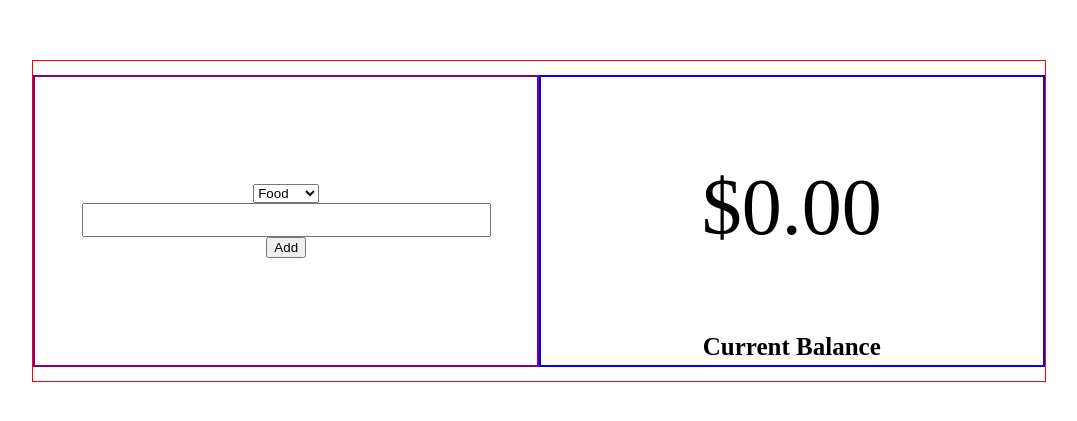
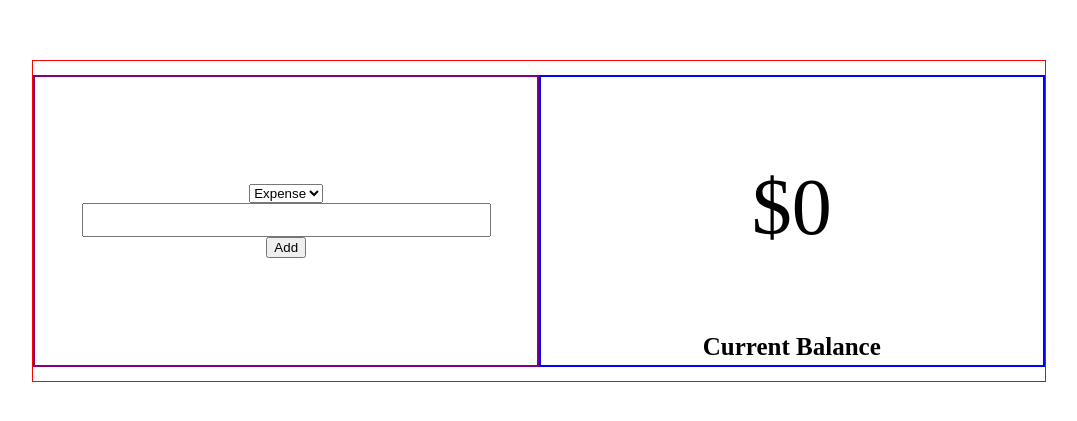
Before and after one commit to dev-martin02/track-expenses, a React (Vite) app: page / in a window 1280 px wide. Shown: the part 179-600 px from the top of the page, without its empty margins (101-1178 px from the left). Built offline with nearby package versions, Linux system fonts and the light colour scheme.

Commit message:
Functionality were added

```diff
--- a/src/App.jsx
+++ b/src/App.jsx
@@ -1,18 +1,59 @@
+import { useState } from "react";
 import "./App.css";
 
 function App() {
+  const [balance, setBalance] = useState(0);
+  const [inputAmount, setInputAmount] = useState("");
+  const [userAction, setUserAction] = useState("expense");
+
+  // Set values
+  const getValueInput = (e) => {
+    let value = parseInt(e.target.value);
+    setInputAmount(value);
+  };
+  const getSelectValue = (e) => {
+    setUserAction(e.target.value);
+  };
+
+  // Operations
+  const restBalance = () => {
+    setBalance(balance - inputAmount);
+  };
+
+  const addBalance = () => {
+    setBalance(balance + inputAmount);
+  };
+
+  //Functionality
+  const action = () => {
+    switch (userAction) {
+      case "income":
+        addBalance();
+        setInputAmount("");
+
+        break;
+      case "expense":
+        restBalance();
+        setInputAmount("");
+
+        break;
+      default:
+        console.log("Sorry you have to select one");
+    }
+  };
+
   return (
     <>
       <div id="user-money">
-        <select name="activity" id="activity">
-          <option value="food">Food</option>
+        <select name="activity" id="activity" onChange={getSelectValue}>
+          <option value="expense">Expense</option>
           <option value="income">Income</option>
         </select>
-        <input type="number" />
-        <button>Add</button>
+        <input type="number" value={inputAmount} onChange={getValueInput} />
+        <button onClick={action}>Add</button>
       </div>
       <div id="current-balance">
-        <p>$0.00</p>
+        <p>{`$${balance}`}</p>
         <span>Current Balance</span>
       </div>
     </>
```
